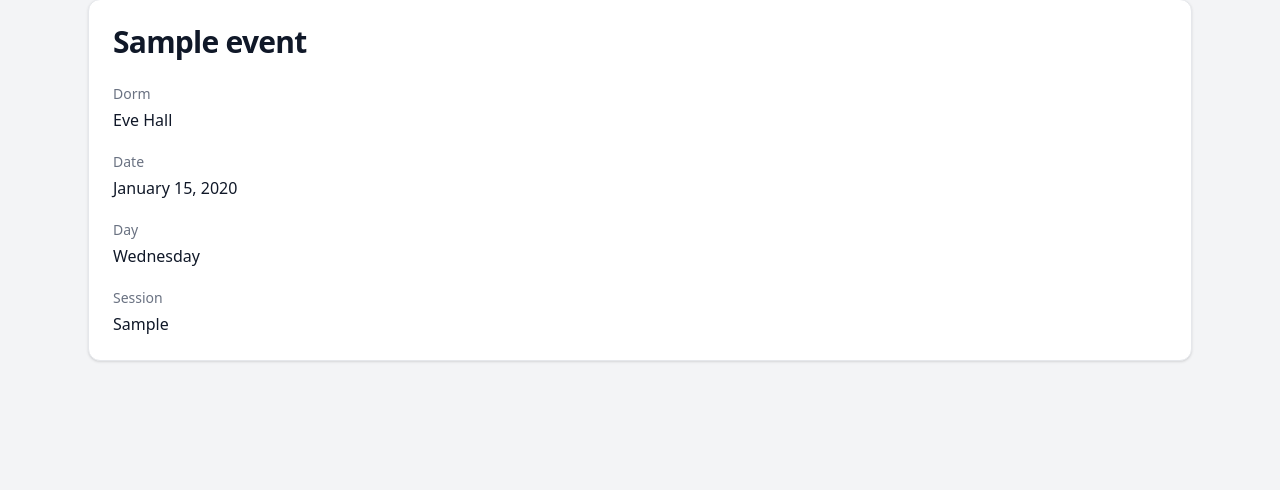
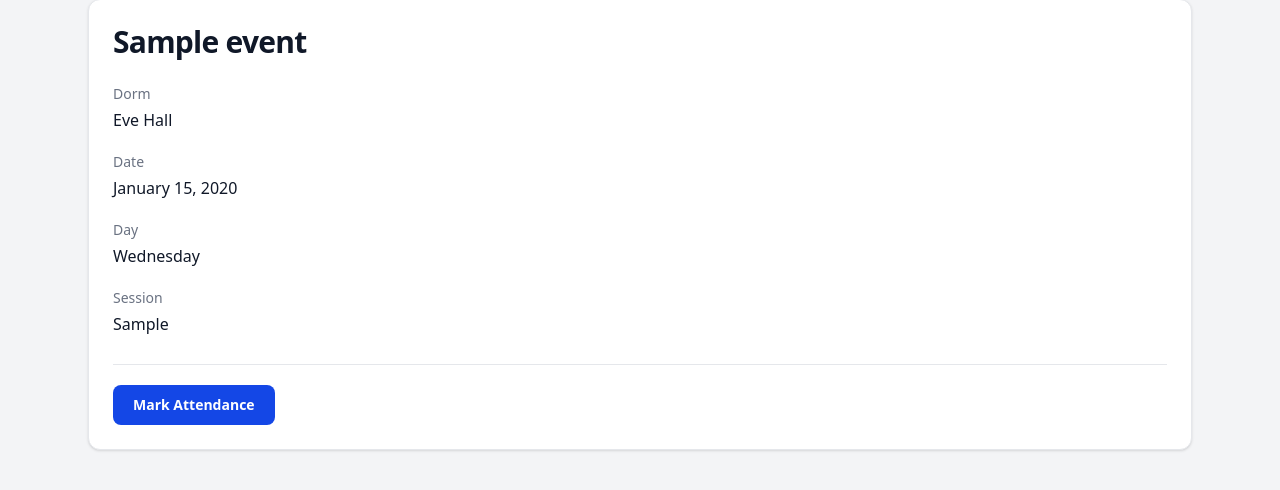
Before and after one commit to Jforapple/dorm-portal-jforapple, a Laravel app: page /events/1 in a window 1280 px wide. Shown: the part 144-634 px from the top of the page. Run offline with Laravel 12, Linux system fonts and the light colour scheme; a user stored in the database is signed in; data comes from the database, SQL or seed files in the repository; tables that the repository leaves empty hold one stand-in row (values such as "Sample post"); style sheets or scripts are compiled from the project's sources; parts of the project's set-up code (start-up, migrations or seed data) failed here and were passed over.

Commit message:
feat(attendance): link attendance screens

```diff
--- a/resources/views/events/show.blade.php
+++ b/resources/views/events/show.blade.php
@@ -48,6 +48,17 @@
 
         </dl>
 
+        @if (auth()->user()->role === \App\Enums\Role::Staff)
+            <div class="mt-7 border-t border-gray-200 pt-5">
+                <a
+                    href="{{ route('events.attendance', $event) }}"
+                    class="inline-flex items-center rounded-lg bg-blue-700 px-5 py-2.5 text-sm font-semibold text-white hover:bg-blue-800"
+                >
+                    Mark Attendance
+                </a>
+            </div>
+        @endif
+
     </div>
 
 @endsection
--- a/resources/views/layouts/app.blade.php
+++ b/resources/views/layouts/app.blade.php
@@ -26,6 +26,12 @@
             </a>
 
             @auth
+                @if (auth()->user()->role === \App\Enums\Role::Student)
+                    <a href="{{ route('attendance.index') }}" class="text-gray-700 hover:text-blue-600">
+                        My Attendance
+                    </a>
+                @endif
+
                 <a href="{{ route('profile.edit') }}" class="text-gray-700 hover:text-blue-600">
                     My Profile
                 </a>
--- a/routes/web.php
+++ b/routes/web.php
@@ -6,7 +6,7 @@
  * Module map:
  *  - Room inspections  /roomcheck  RoomCheckController  (full resource, show() still empty)
  *  - Worship events    /events     EventController      (index, create, store only)
- *  - Worship check-in  —           WorshipController    (planned: attendance per event)
+ *  - Worship attendance /attendance WorshipController   (student history and staff marking)
  *  - Cleaning duty     —           CleaningController   (planned)
  *  - Visits            —           VisitController      (planned)
  *  - Users             —           UserController       (planned: admin user management)
@@ -19,6 +19,7 @@ use App\Http\Controllers\EventController;
 use App\Http\Controllers\ProfileController;
 use App\Http\Controllers\RoomCheckController;
 use App\Http\Controllers\UserController;
+use App\Http\Controllers\WorshipController;
 use Illuminate\Support\Facades\Route;
 
 // Authentication routes
@@ -43,4 +44,13 @@ Route::middleware('auth')->group(function () {
 
     Route::put('/profile', [ProfileController::class, 'update'])
         ->name('profile.update');
+
+    Route::get('/attendance', [WorshipController::class, 'index'])
+        ->name('attendance.index');
+
+    Route::get('/events/{event}/attendance', [WorshipController::class, 'show'])
+        ->name('events.attendance');
+
+    Route::post('/events/{event}/attendance', [WorshipController::class, 'store'])
+        ->name('events.attendance.store');
 });
```
